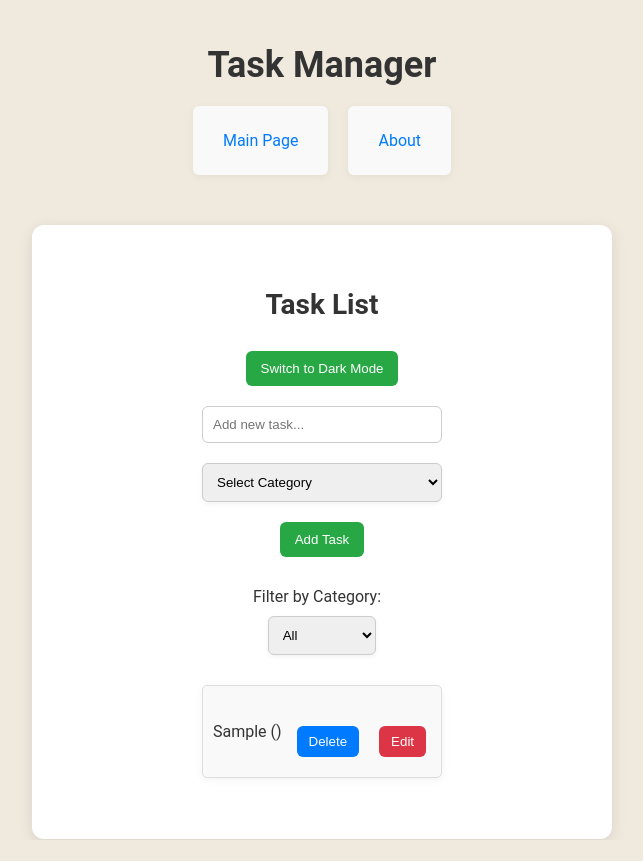
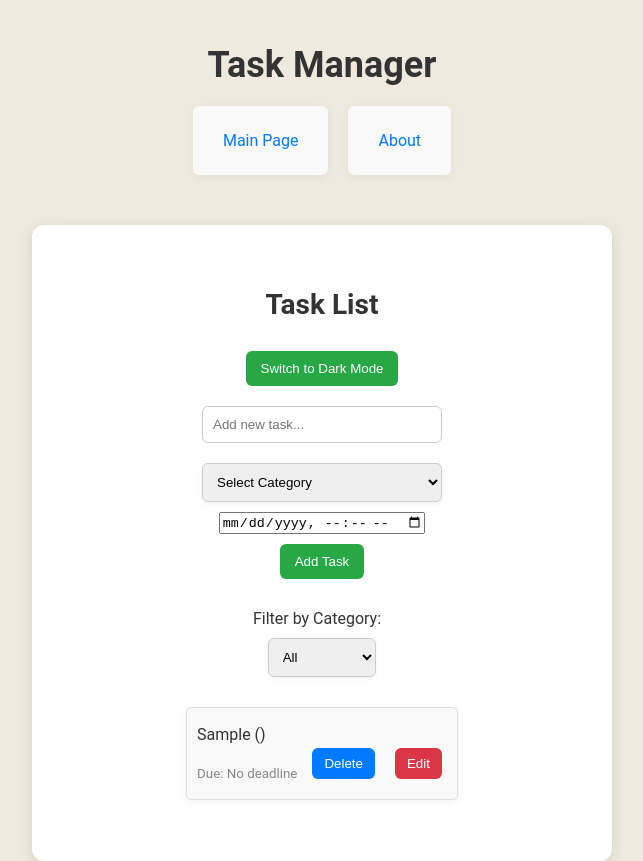
Before and after one commit to KANDORAJ/ProjectKando, a React (Vite) app: page / in a window 1280 px wide. Both pictures are taken after typing "Sample" into the empty fields and a click on the button "Add Task". Shown: the whole page, without its empty margins (318-961 px from the left). Before the commit the page ends 840 px from the top, so only its background shows below. Built offline with nearby package versions, Linux system fonts and the light colour scheme.

Commit message:
Deadline section was added.

```diff
--- a/src/pages/Home.jsx
+++ b/src/pages/Home.jsx
@@ -49,7 +49,10 @@ function SortableItem({ id, task, index, onDelete, onEdit, toggleCompletion, edi
         >
           {task.text} ({task.category})
           <br />
-          <small style={{ color: "#888" }}>{task.details}</small>
+          <small style={{ color: "#888" }}>{task.details}
+          <br />
+          Due: {task.dueDate ? new Date(task.dueDate).toLocaleString() : "No deadline"}
+          </small>
         </span>
       )}
       <div style={{ display: "flex", gap: "10px" }}>
@@ -77,6 +80,7 @@ function Home() {
   const [darkMode, setDarkMode] = useState(false);
   const [selectedTask, setSelectedTask] = useState(null);
   const [isModalOpen, setIsModalOpen] = useState(false);
+  const [dueDate, setDueDate] = useState("");
 
   // Load tasks from localStorage when component mounts
   useEffect(() => {
@@ -107,9 +111,10 @@ function Home() {
 
   const addTask = () => {
     if (task.trim() !== "") {
-      setTasks([...tasks, { id: uuidv4(), text: task, completed: false, category, details: "" }]);
+      setTasks([...tasks, { id: uuidv4(), text: task, completed: false, category, details: "", dueDate: dueDate }]);
       setTask("");
       setCategory("");
+      setDueDate("");
     }
   };
 
@@ -198,6 +203,12 @@ function Home() {
         <option value="Home">Home</option>
         <option value="Personal">Personal</option>
       </select>
+
+      <input
+      type="datetime-local"
+      value={dueDate}
+      onChange={(e) => setDueDate(e.target.value)}
+    />
       <button onClick={addTask}>Add Task</button>
 
       <div>
```
